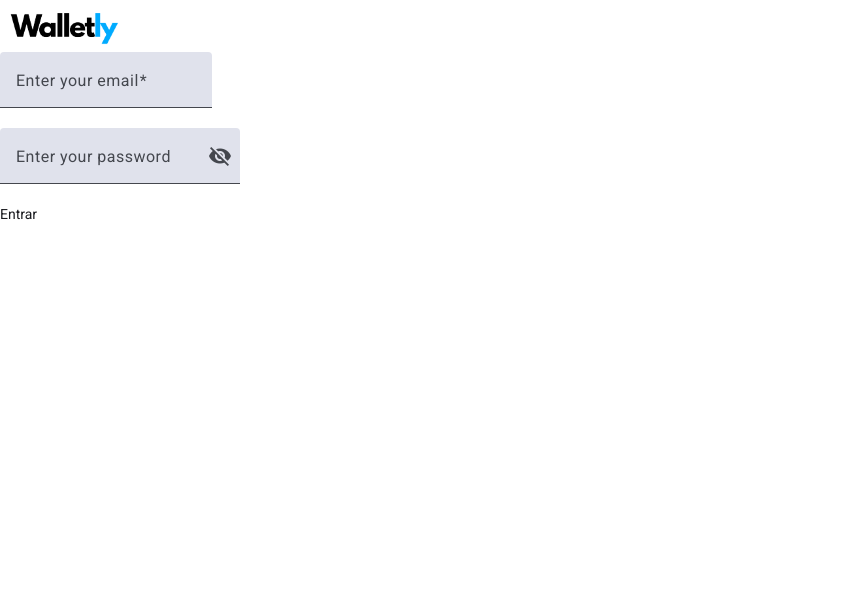
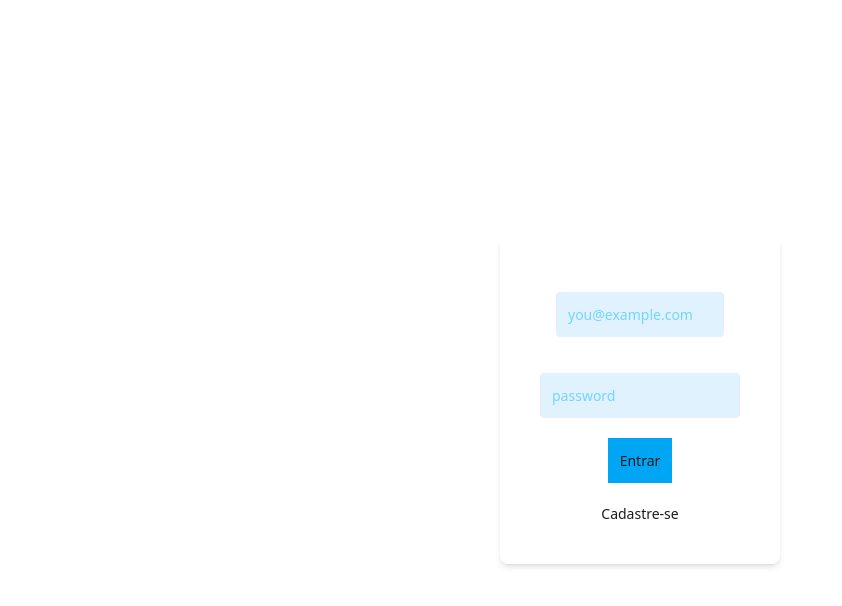
Before and after one commit to Lmsantoz/Walletly, an Angular app: page /auth in a window 1280 px wide. Shown: the top 606 px of the page, without its empty margins (0-842 px from the left). Built offline with nearby package versions, Linux system fonts and the light colour scheme.

Commit message:
criando box de login

```diff
--- a/src/app/components/auth/auth.css
+++ b/src/app/components/auth/auth.css
@@ -1,25 +1,32 @@
+@import "tailwindcss";
 
-.container-logo img {
-    width: 10%;
+
+.container{
+    @apply flex justify-center items-center min-h-screen
 }
 
-.example-container mat-form-field + mat-form-field {
-  margin-left: 8px;
+.box-login {
+    @apply flex items-center justify-center gap-10 shadow-md w-70 box-border p-10 rounded-lg
 }
 
-.example-right-align {
-  text-align: right;
+.submit-form{
+    @apply flex flex-col gap-5 items-center
 }
 
-input.example-right-align::-webkit-outer-spin-button,
-input.example-right-align::-webkit-inner-spin-button {
-  display: none;
+.input-email {
+    @apply p-4
+}
+.input-email input{
+   @apply bg-sky-100 p-3 rounded-sm w-full
+}
+.input-password input{
+   @apply bg-sky-100 p-3 rounded-sm w-full
 }
 
-input.example-right-align {
-  -moz-appearance: textfield;
+input  {
+    @apply placeholder-sky-300
 }
 
-.example-container mat-form-field + mat-form-field {
-  margin-left: 8px;
+.button-submit button{
+    @apply bg-sky-500    w-full p-3
 }
--- a/src/app/components/auth/auth.html
+++ b/src/app/components/auth/auth.html
@@ -1,43 +1,31 @@
+
 <div class="container">
-    <div class="container-logo">
-        <img src="/Walletly(1).png" class="logo-img" alt="logo Walletly">
-    </div>
-    <div class="container-login">
-        <mat-form-field>
-    <mat-label>Enter your email</mat-label>
-    <input
-      matInput
-      placeholder="pat@example.com"
-      [formControl]="email"
-      (blur)="updateErrorMessage()"
-      required
-    />
-    @if (email.invalid) {
-      <mat-error>{{errorMessage()}}</mat-error>
-    }
-  </mat-form-field>
-
-        <div class="input-password">
-        <mat-form-field>
-            <mat-label>Enter your password</mat-label>
-                <input matInput [type]="hide() ? 'password' : 'text'" />
-                    <button
-                        matIconButton
-                        matSuffix
-                        (click)="clickEvent($event)"
-                        [attr.aria-label]="'Hide password'"
-                        [attr.aria-pressed]="hide()"
+    <div class="box-login">
+        <div class="container-login">
+            <form action="" method="get" class="submit-form">
+                <div class="input-email">
+                    <input
+                        type="email"
+                        name="email"
+                        class="email"
+                        placeholder="you@example.com"
                     >
-                    <mat-icon>{{hide() ? 'visibility_off' : 'visibility'}}</mat-icon>
+                </div>
+                <div class="input-password">
+                    <input
+                        type="password"
+                        name="password"
+                        class="password"
+                        placeholder="password"
+                    >
+                </div>
+                <div class="button-submit">
+                    <button type="submit" class="button">
+                        Entrar
                     </button>
-        </mat-form-field>
-
-        </div>
-        <div class="button-submit">
-            <button type="submit">
-                Entrar
-            </button>
-            <a routerLink="/cadastrar"></a>
+                </div>
+                <a routerLink="/cadastrar" class="link">Cadastre-se</a>
+            </form>
         </div>
     </div>
 </div>
```
